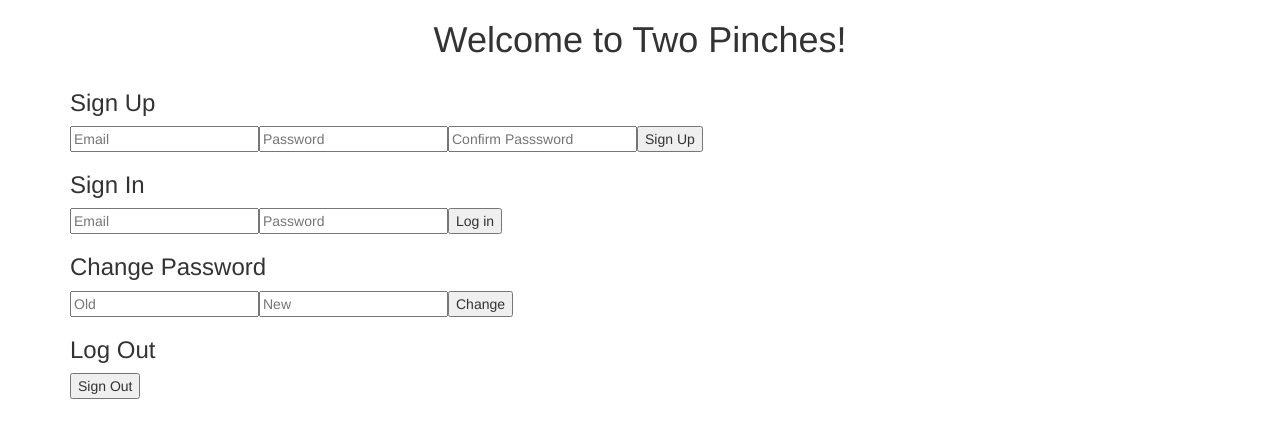
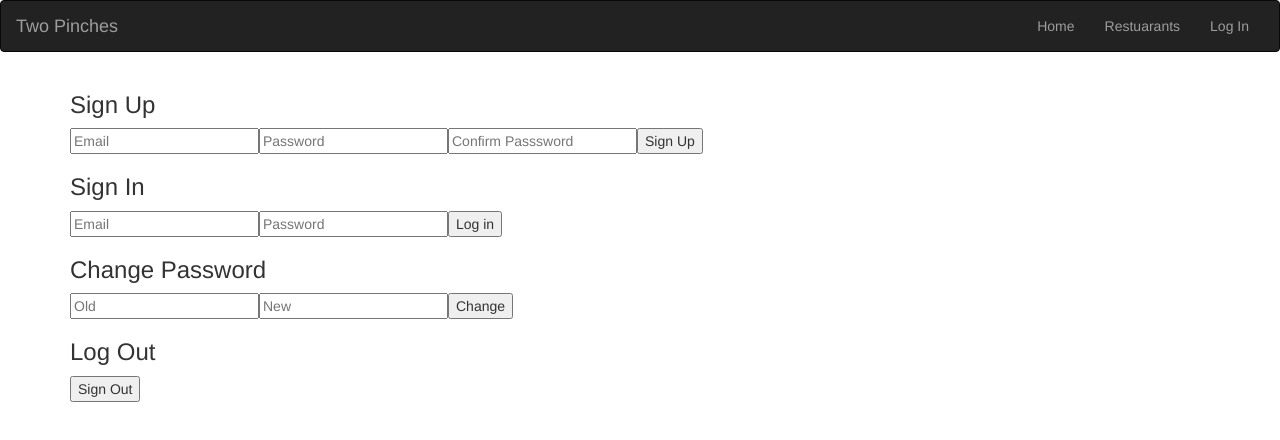
Before and after one commit to jeffkeilman/two-pinches-client, an Angular app: page / in a window 1280 px wide. Shown: the top 440 px of the page. Built offline with nearby package versions, Linux system fonts and the light colour scheme.

Commit message:
Reorganize initial components
- Add nav bar to app component
- Add correct fields to nav bar
- Organize code for proper routing

```diff
--- a/src/app/app.component.html
+++ b/src/app/app.component.html
@@ -1,7 +1,5 @@
 <!-- <app-navbar></app-navbar> -->
-<div style="text-align:center">
-  <h1>
-    Welcome to {{title}}!
-  </h1>
+<div style="container-fluid">
+  <nav><app-navbar></app-navbar></nav>
 </div>
 <app-login></app-login>
--- a/src/app/login/login.component.html
+++ b/src/app/login/login.component.html
@@ -26,5 +26,3 @@
   <h3>Log Out</h3>
   <input (click)="signOut()" type="submit" value="Sign Out"/>
 </div>
-
-<div *ngIf="auth.user" class="container">I see a user!!! <strong>{{auth.user.email}}</strong></div>
--- a/src/app/navbar/navbar.component.html
+++ b/src/app/navbar/navbar.component.html
@@ -1,13 +1,14 @@
 <nav class="navbar navbar-inverse">
   <div class="container-fluid">
     <div class="navbar-header">
-      <a class="navbar-brand" href="#">WebSiteName</a>
+      <a class="navbar-brand" href="#">Two Pinches</a>
     </div>
-    <ul class="nav navbar-nav">
-      <li class="active"><a href="#">Home</a></li>
-      <li><a href="#">Page 1</a></li>
-      <li><a href="#">Page 2</a></li>
-      <li><a href="#">Page 3</a></li>
+    <ul class="nav navbar-nav pull-right">
+      <!--TODO: Change to routerLinks-->
+      <li [ngClass]="{active: isActive('/')}"><a href="/">Home</a></li>
+      <li [ngClass]="{active: isActive('/restuarants')}"><a href="/restuarants">Restuarants</a></li>
+      <li *ngIf="!isLoggedIn" [ngClass]="{active: isActive('/login')}"><a href="/login">Log In</a></li>
+      <li *ngIf="isLoggedIn"><a href="/">Log Out</a></li>
     </ul>
   </div>
 </nav>
--- a/src/app/navbar/navbar.component.ts
+++ b/src/app/navbar/navbar.component.ts
@@ -1,4 +1,6 @@
 import { Component, OnInit } from '@angular/core';
+
+import { AuthService } from '../services/auth/auth.service';
 
 @Component({
   selector: 'app-navbar',
@@ -7,9 +9,18 @@ import { Component, OnInit } from '@angular/core';
 })
 export class NavbarComponent implements OnInit {
 
-  constructor() { }
+  isLoggedIn: boolean;
+
+  isActive() {
+    console.log('Hello');
+  }
+
+  constructor(
+    private authService: AuthService
+  ) { }
 
   ngOnInit() {
+    this.isLoggedIn = this.authService.getLoggedIn();
   }
 
 }
--- a/src/app/services/auth/auth.service.ts
+++ b/src/app/services/auth/auth.service.ts
@@ -8,7 +8,9 @@ import { environment } from '../../../environments/environment';
 
 @Injectable()
 export class AuthService {
-  user: any
+  user: any;
+
+  isLoggedIn: boolean = false;
 
   constructor(
     private http: Http
@@ -16,6 +18,10 @@ export class AuthService {
 
   getUserToken() {
     return this.user.token
+  }
+
+  getLoggedIn() {
+    return this.isLoggedIn;
   }
 
   signIn(email: string, password: string) {
@@ -31,7 +37,10 @@ export class AuthService {
     this.http.post(environment.apiServer + '/sign-in', credentials)
       .subscribe(
         // Save the response to user
-        response => this.user = JSON.parse(response['_body']).user,
+        response => {
+          this.user = JSON.parse(response['_body']).user
+          this.isLoggedIn = true;
+        },
         err => console.log(err)
       )
   }
@@ -67,7 +76,10 @@ export class AuthService {
     this.http.delete(environment.apiServer + '/sign-out/' + this.user.id, config)
       .subscribe(
         // Remove the logged in user.
-        data => this.user = null,
+        data => {
+          this.user = null;
+          this.isLoggedIn = false;
+        },
         err => console.log(err)
       )
   }
```
